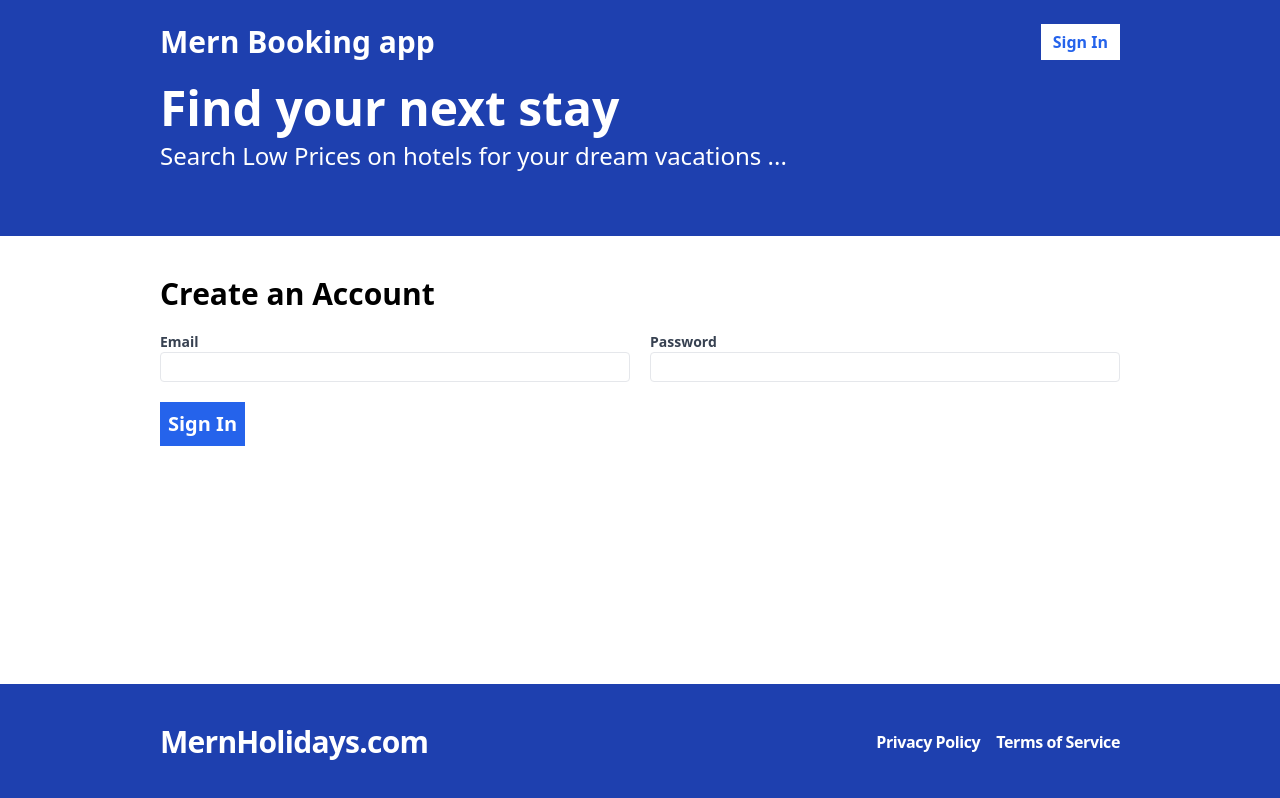
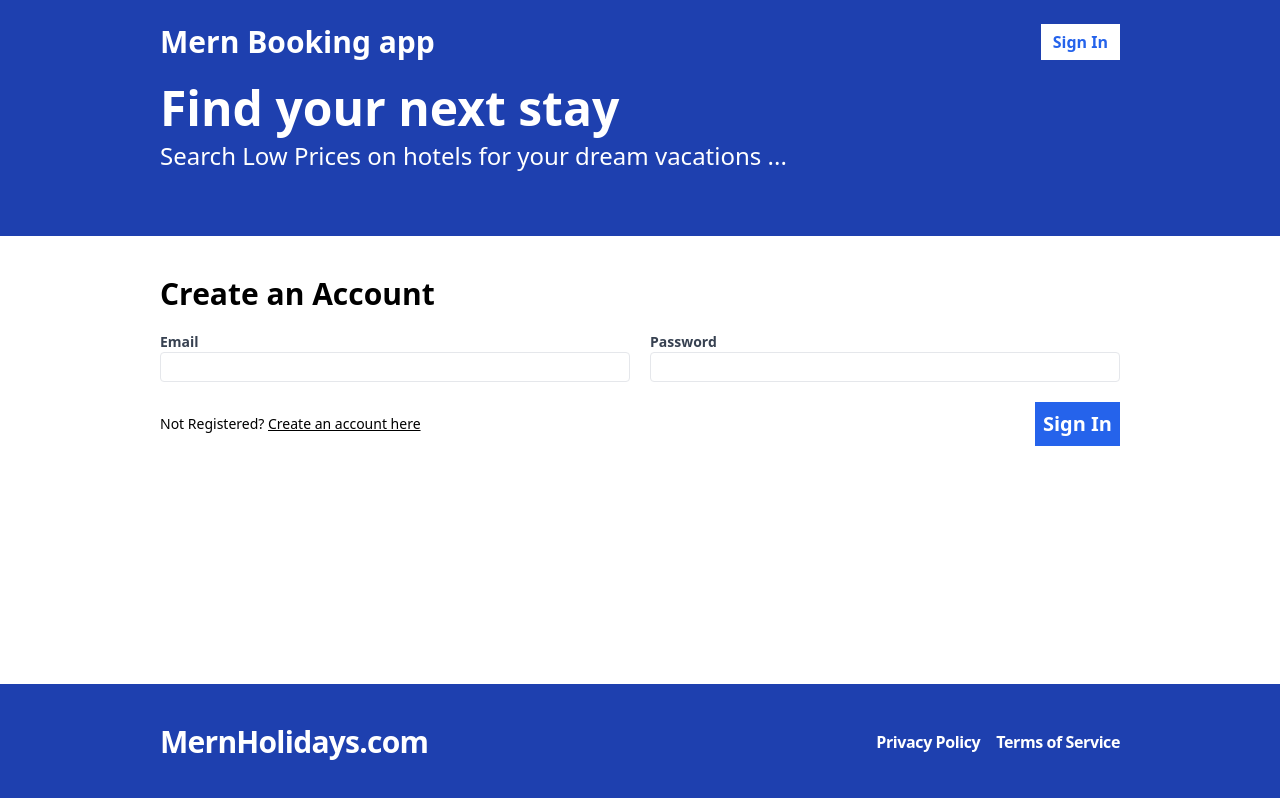
Before and after one commit to jaydee1112/mern-booking-app, a React (Vite) app in the folder frontend/: page /sign-in in a window 1280 px wide. Built offline with nearby package versions, Linux system fonts and the light colour scheme; no server answers.

Commit message:
css changes

```diff
--- a/frontend/src/components/Header.tsx
+++ b/frontend/src/components/Header.tsx
@@ -14,8 +14,18 @@ const Header = () => {
         <span className='flex space-x-2'>
           {isLoggedIn ? (
             <>
-              <Link to='/my-booking'>My Booking</Link>
-              <Link to='/my-hotels'>My Hotels</Link>
+              <Link
+                className='flex items-center text-white px-3 font-bold hover:bg-blue-600'
+                to='/my-booking'
+              >
+                My Booking
+              </Link>
+              <Link
+                className='flex items-center text-white px-3 font-bold hover:bg-blue-600'
+                to='/my-hotels'
+              >
+                My Hotels
+              </Link>
               <SignOutButton />
             </>
           ) : (
--- a/frontend/src/pages/Signin.tsx
+++ b/frontend/src/pages/Signin.tsx
@@ -2,7 +2,7 @@ import { useForm } from 'react-hook-form';
 import { useMutation, useQueryClient } from 'react-query';
 import * as appiClient from '../api-clients';
 import { useAppContext } from '../contexts/AppContext';
-import { useNavigate } from 'react-router-dom';
+import { Link, useNavigate } from 'react-router-dom';
 
 export type LoginFormData = {
   email: string;
@@ -68,7 +68,13 @@ const Signin = () => {
         </label>
       </div>
 
-      <span>
+      <span className='flex items-center justify-between'>
+        <span className='text-sm'>
+          Not Registered?{' '}
+          <Link to='/register' className='underline'>
+            Create an account here
+          </Link>
+        </span>
         <button
           className='bg-blue-600 text-white p-2 font-bold hover:bg-blue-500 text-xl'
           type='submit'
```
